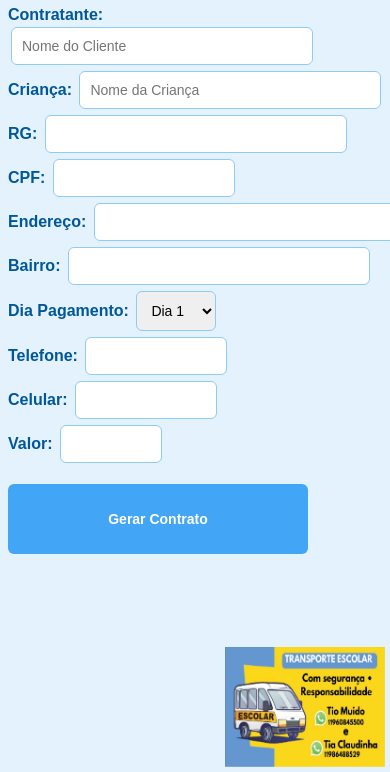
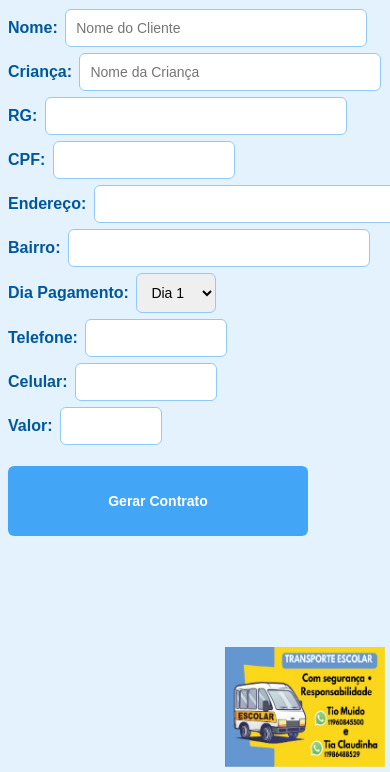
Before and after one commit to brinquedos/TransporteEscolar, a plain HTML site: page index.html in a window 390 px wide. Shown: the part 72-844 px from the top of the page. Drawn offline with nearby package versions, Linux system fonts and the light colour scheme; some packages are replaced by stand-ins of ours.

Commit message:
Update index.html

```diff
--- a/index.html
+++ b/index.html
@@ -11,7 +11,7 @@
     <div class="container">
     <h1>Contratos Transporte</h1>
     <img src="icon.jpeg" id="icon">
-    <label for="nome">Contratante:</label>
+    <label for="nome">Nome:</label>
     <input
       type="text"
       id="nome"
```
